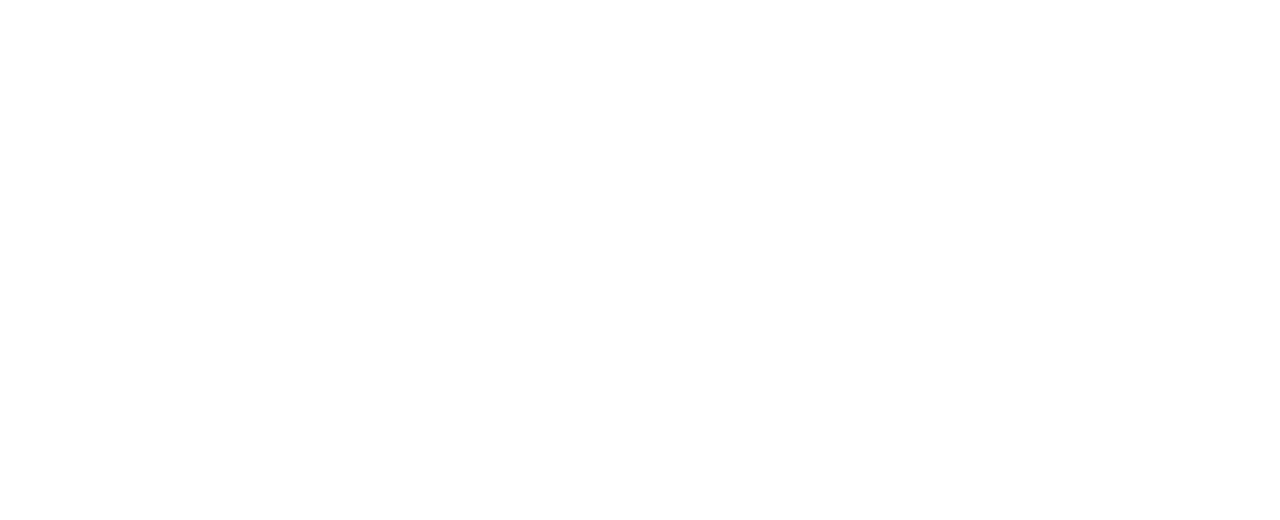
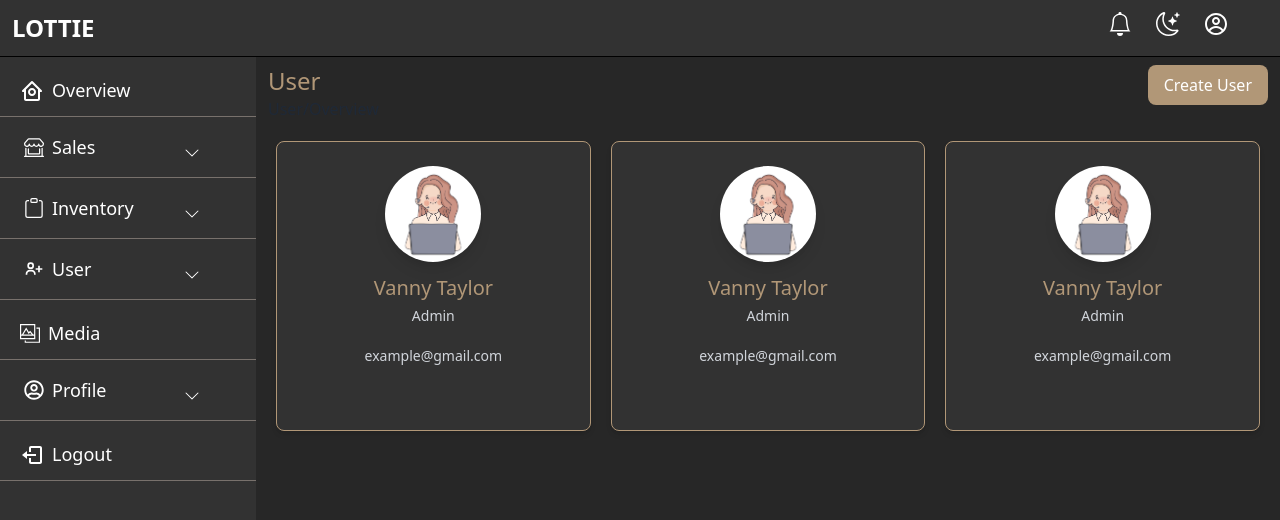
Before and after one commit to ryanreynold21/web-pos, a React (Vite) app: page /userOverview in a window 1280 px wide. Before the commit this address had no page. Shown: the top 520 px of the page. Built offline with nearby package versions, Linux system fonts and the light colour scheme.

Commit message:
user-overview-done

```diff
--- a/src/App.jsx
+++ b/src/App.jsx
@@ -4,6 +4,7 @@
 import Home from './pages/Home'
 import Profile from './pages/Profile'
 import Login from './pages/Login'
+import UserOverview from './components/UserOverview'
 
 const App = () => {
   return (
@@ -11,6 +12,7 @@
       <Route path='/' element={ <Home /> } />
       <Route path='/profile' element={ <Profile /> } />
       <Route path='/login' element={<Login />} />
+      <Route path='/userOverview' element={<UserOverview />} />
     </Routes>
   )
 }
--- /dev/null
+++ b/src/components/InfoTab.css
@@ -0,0 +1,3 @@
+.tab-item.active-tab{
+    color: #B19777;
+}
--- /dev/null
+++ b/src/components/InfoTab.jsx
@@ -0,0 +1,76 @@
+import React, { useState } from "react";
+import "./InfoTab.css"
+
+const InfoTab = ({onTabClick}) => {
+  const [activeTab, setActiveTab] = useState("tab1");
+
+  const handleTabClick = (tab) => {
+    setActiveTab(tab);
+  };
+  const handleParaClick = (event) => {
+    event.stopPropagation(); // Prevent the click event from bubbling up
+    onTabClick(); // Call the parent's onTabClick function
+  };
+  const renderActiveTab = () => {
+    switch (activeTab) {
+      case "tab1":
+        return (
+          <div className="tab-pane h-[200px] active-tab" id="tab1">
+            <div className="flex gap-20">
+              <div className="space-y-4">
+                <p>Phone Number</p>
+                <p>Address</p>
+                <p>Gender</p>
+                <p>Date Of Birth</p>
+              </div>
+              <div className="space-y-4">
+                <p>: 09-123456789</p>
+                <p>: No 1, Lan St, Earth</p>
+                <p>: Female</p>
+                <p>: 25/02/2003</p>
+              </div>
+            </div>
+          </div>
+        );
+      case "tab2":
+        return (
+          <div className="tab-pane h-[200px] active-tab" id="tab2">
+            <div className="flex gap-32">
+              <div className="space-y-4">
+                <p>Position</p>
+                <p>Email</p>
+              </div>
+              <div className="space-y-4">
+                <p>: Admin</p>
+                <p>: example@gmail.com</p>
+              </div>
+            </div>
+          </div>
+        );
+
+      default:
+        break;
+    }
+  };
+  return (
+    <div>
+      <ul className="flex justify-between mx-5 text-lg border-b-[1px]">
+        <li
+          className={`tab-item mb-2 ${activeTab === "tab1" ? "active-tab" : ""}`}
+          onClick={handleParaClick}
+        >
+          <p className="cursor-pointer hover:text-[#B19777]" onClick={()=> handleTabClick("tab1")} >Personal Information</p>
+        </li>
+        <li
+          className={`tab-item mb-2 ${activeTab === "tab2" ? "active-tab" : ""}`}
+          onClick={handleParaClick}
+        >
+          <p className="cursor-pointer hover:text-[#B19777]" onClick={()=> handleTabClick("tab2")} >Login Information</p>
+        </li>
+      </ul>
+      <div className="tab-content mt-3 mx-5">{renderActiveTab()}</div>
+    </div>
+  );
+};
+
+export default InfoTab;
--- /dev/null
+++ b/src/components/UserDetails.jsx
@@ -0,0 +1,12 @@
+import { Modal } from 'flowbite-react'
+import React from 'react'
+
+const UserDetails = () => {
+  return (
+    <div>
+
+    </div>
+  )
+}
+
+export default UserDetails
--- /dev/null
+++ b/src/components/UserOverview.jsx
@@ -0,0 +1,119 @@
+import React, { useState } from "react";
+import Rootlayout from "../layout/Rootlayout";
+import InfoTab from "./InfoTab";
+import { Card, Modal } from "flowbite-react";
+import Admin from "../assets/images/admin.jpg";
+import "./UserOverview.css";
+
+const UserOverview = () => {
+  const [openModal, setOpenModal] = useState(false);
+  const toggleModal = () => {
+    console.log("Toggling modal");
+    setOpenModal(!openModal);
+  };
+  const handleTabClick = (event) => {
+    event.stopPropagation();
+  };
+  console.log("openModal value:", openModal);
+  return (
+    <div>
+      <Rootlayout>
+        <div className="flex justify-between mx-3 mt-2">
+          <div className="">
+            <h1 className="text-2xl text-[#B19777]">User</h1>
+            <p>User/Overview</p>
+          </div>
+          <div className="">
+            <button className=" bg-[#B19777] py-2 px-4 rounded-lg text-white hover:bg-[#323232] hover:text-[#B19777]">
+              Create User
+            </button>
+          </div>
+        </div>
+        <div className="grid grid-cols-3 gap-5 mx-5 mt-5 ">
+          <Card
+            className="col-span-1 bg-[#323232] border border-[#B19777] cursor-pointer"
+            onClick={toggleModal}
+          >
+            <div className="flex flex-col items-center pb-10">
+              <img
+                src={Admin}
+                alt="Bonnie image"
+                className="mb-3 rounded-full shadow-lg"
+                height="96"
+                width="96"
+              />
+              <h5 className="mb-1 text-xl font-medium text-[#B19777]">
+                Vanny Taylor
+              </h5>
+              <span className="text-sm text-gray-300 mb-5">Admin</span>
+              <span className="text-sm text-gray-300 ">example@gmail.com</span>
+            </div>
+          </Card>
+          <Card
+            className="col-span-1 bg-[#323232] border border-[#B19777] cursor-pointer"
+            onClick={toggleModal}
+          >
+            <div className="flex flex-col items-center pb-10">
+              <img
+                src={Admin}
+                alt="Bonnie image"
+                className="mb-3 rounded-full shadow-lg"
+                height="96"
+                width="96"
+              />
+              <h5 className="mb-1 text-xl font-medium text-[#B19777]">
+                Vanny Taylor
+              </h5>
+              <span className="text-sm text-gray-300 mb-5">Admin</span>
+              <span className="text-sm text-gray-300 ">example@gmail.com</span>
+            </div>
+          </Card>
+          <Card
+            className="col-span-1 bg-[#323232] border border-[#B19777] cursor-pointer"
+            onClick={toggleModal}
+          >
+            <div className="flex flex-col items-center pb-10">
+              <img
+                src={Admin}
+                alt="Bonnie image"
+                className="mb-3 rounded-full shadow-lg"
+                height="96"
+                width="96"
+              />
+              <h5 className="mb-1 text-xl font-medium text-[#B19777]">
+                Vanny Taylor
+              </h5>
+              <span className="text-sm text-gray-300 mb-5">Admin</span>
+              <span className="text-sm text-gray-300 ">example@gmail.com</span>
+            </div>
+          </Card>
+          <Modal show={openModal} onClose={toggleModal}>
+            <Modal.Header style={{ backgroundColor: "#323232" }}>
+              <div className="flex items-center gap-5">
+                <img
+                  src={Admin}
+                  alt="admin"
+                  className=" h-[150px] w-[150px] rounded-full"
+                />
+                <div className=" text-[#B19777]">
+                  <h2 className="text-3xl mb-2">Vanny Taylor</h2>
+                  <p className=" text-gray-300 text-sm">Admin</p>
+                </div>
+              </div>
+            </Modal.Header>
+            <Modal.Body style={{ backgroundColor: "#323232" }}>
+              <InfoTab onTabClick={handleTabClick} />
+            </Modal.Body>
+            <Modal.Footer style={{ backgroundColor: "#323232" }}>
+              <button className=" bg-[#B19777] py-2 px-4 rounded-lg text-white hover:bg-[#272727] hover:text-[#B19777]">
+                Update User
+              </button>
+            </Modal.Footer>
+          </Modal>
+        </div>
+      </Rootlayout>
+    </div>
+  );
+};
+
+export default UserOverview;
--- a/src/layout/Rootlayout.jsx
+++ b/src/layout/Rootlayout.jsx
@@ -1,20 +1,17 @@
-import React from 'react'
-import Sidebar from './Sidebar'
-import Navbar from './Navbar'
+import React from "react";
+import Sidebar from "./Sidebar";
+import Navbar from "./Navbar";
 
-const Rootlayout = ({children}) => {
+const Rootlayout = ({ children }) => {
   return (
     <div>
-           <Navbar />
+      <Navbar />
+      <div className=" flex bg-[#272727]">
+        <Sidebar />
+        <div className="w-4/5">{children}</div>
+      </div>
+    </div>
+  );
+};
 
-           <div className=" flex bg-[#272727]">
-           <Sidebar />
-             <div className=" bg-stone">
-           {children}
-          </div>
-           </div>
-    </div>
-  )
-}
-
-export default Rootlayout
+export default Rootlayout;
--- a/src/pages/Login.css
+++ b/src/pages/Login.css
@@ -10,5 +10,5 @@
   } */
 
  .background{
-    background: url("../assets/bg.png") no-repeat center center / cover;
+    background: url("../assets/images/bg.png") no-repeat center center / cover;
  }
--- a/src/pages/Login.jsx
+++ b/src/pages/Login.jsx
@@ -1,4 +1,4 @@
-import { Checkbox, Label, TextInput, Button } from "flowbite-react";
+import { Label, TextInput, Button } from "flowbite-react";
 import React from "react";
 import "./Login.css";
 
```
Also changed, not shown: src/assets/images/admin.jpg (added), src/assets/images/bg.png (renamed from src/assets/bg.png), src/components/UserOverview.css (added).
